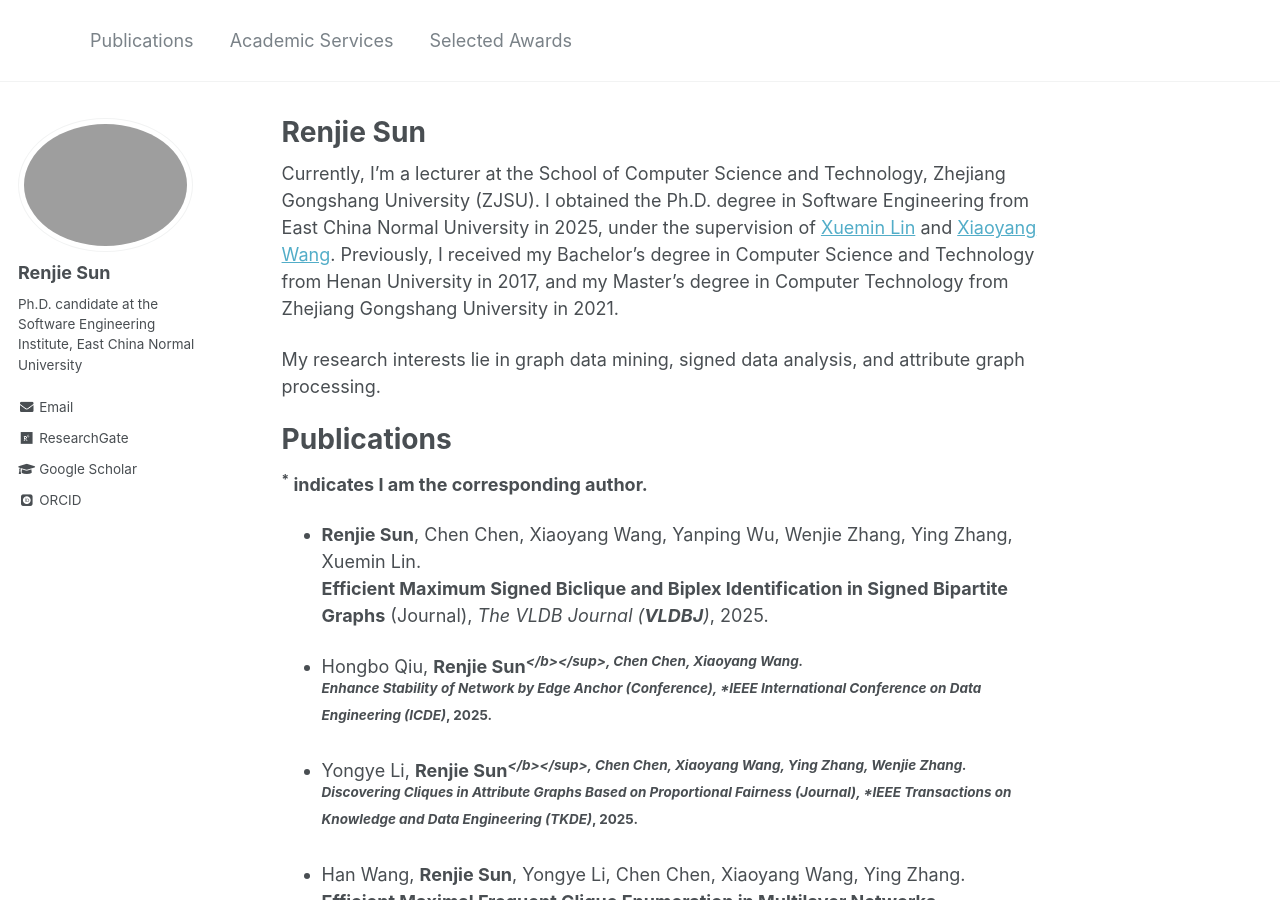
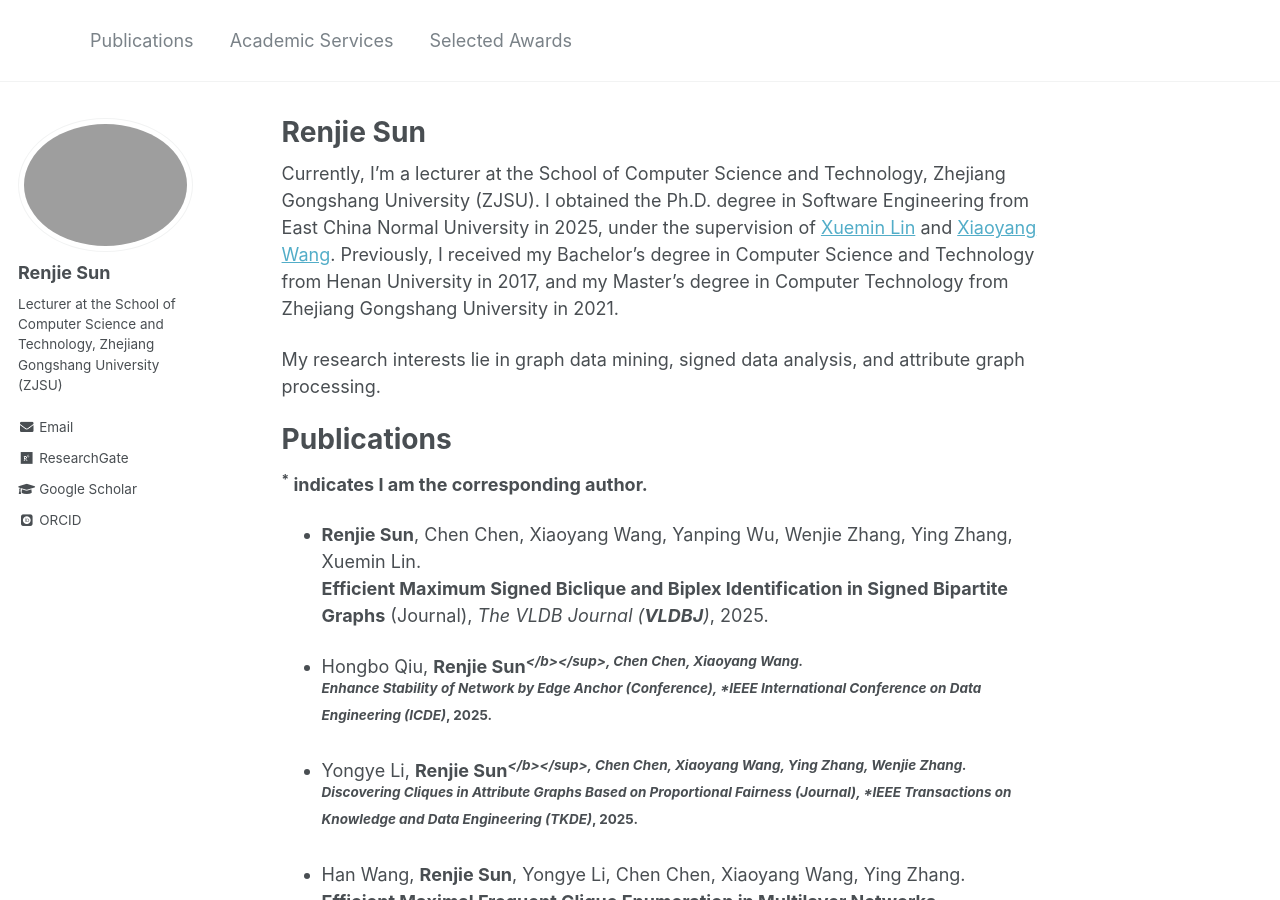
Before and after one commit to sunrj/sunrj.github.io, a Jekyll site: the page built from _pages/about.md, in a window 1280 px wide and 900 px high. Built offline with Jekyll 4.4.1, drawn with Linux system fonts in a browser that asks for light colours; some web fonts are replaced.

Commit message:
Update _config.yml

```diff
--- a/_config.yml
+++ b/_config.yml
@@ -82,11 +82,11 @@ analytics:
 author:
   name             : "Renjie Sun"
   avatar           : "srj.png"
-  bio              : "Ph.D. candidate at the Software Engineering Institute, East China Normal University"
+  bio              : "Lecturer at the School of Computer Science and Technology, Zhejiang Gongshang University (ZJSU)"
   location         :
   employer         :
   pubmed           :
-  email            : "renjie.sun@stu.ecnu.edu.cn"
+  email            : "renjie.sun@zjgsu.edu.cn"
   googlescholar    : "https://scholar.google.com/citations?user=7pePWUAAAAAJ&hl=en"
   researchgate     : "https://www.researchgate.net/profile/Renjie_Sun3"
   uri              :
```
